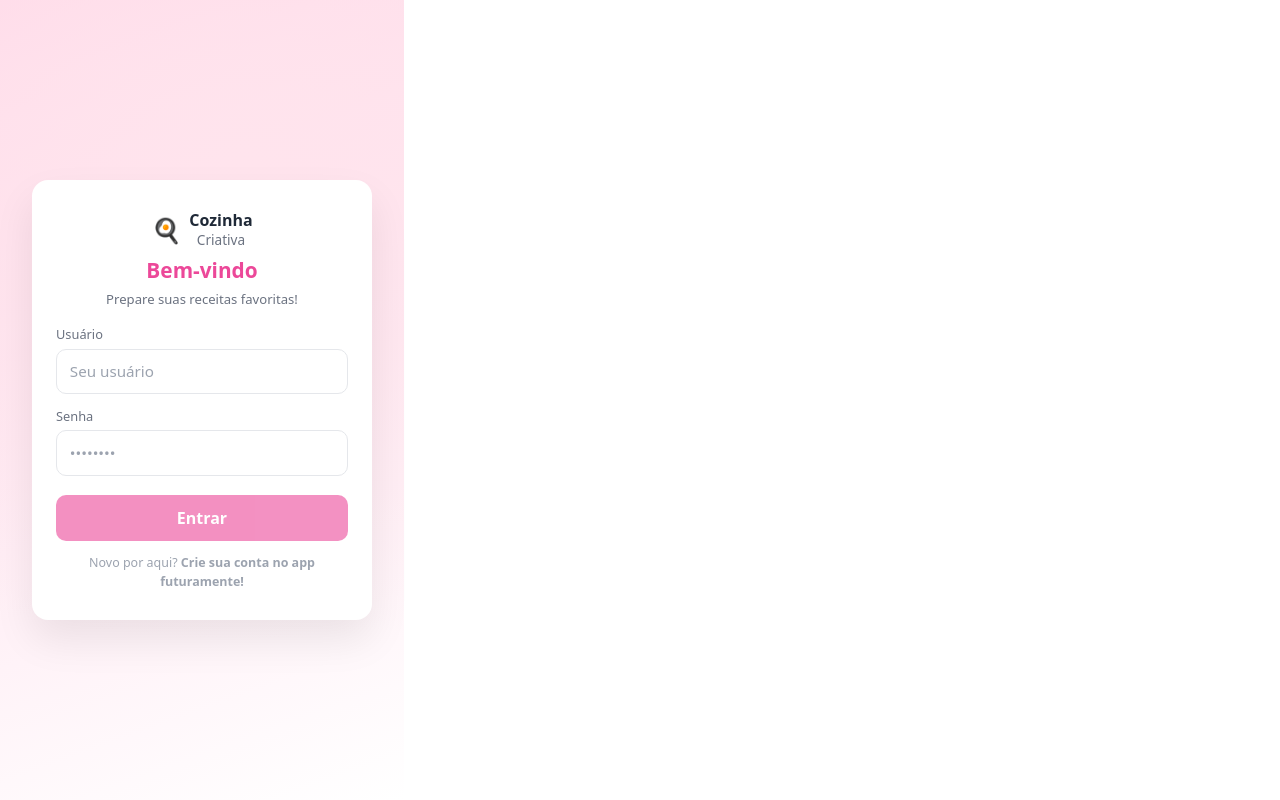
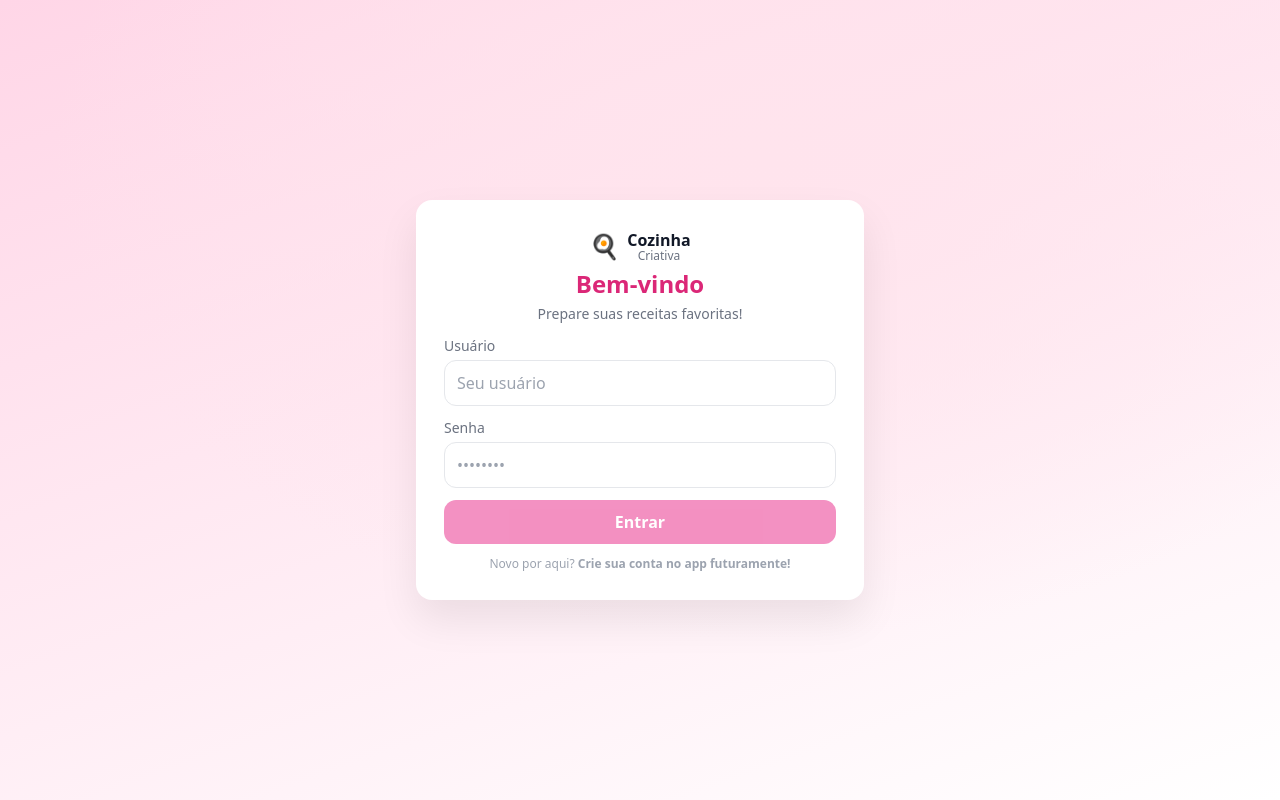
Before and after one commit to PRAT-PROF-EM-ANALISE-E-DESEN-SISTEMAS/cozinha-criativa-mackenzie, a React (Vite) app: page /login in a window 1280 px wide. Built offline with nearby package versions, Linux system fonts and the light colour scheme.

Commit message:
login page

```diff
--- a/src/components/login/AuthCard.jsx
+++ b/src/components/login/AuthCard.jsx
@@ -1,3 +1,13 @@
 export default function AuthCard({ children }) {
-  return <div className="auth-card">{children}</div>;
+  return (
+    <div
+      className="
+        w-full max-w-md rounded-2xl bg-white
+        p-6 sm:p-7 text-center
+        shadow-[0_20px_40px_rgba(0,0,0,0.08)]
+      "
+    >
+      {children}
+    </div>
+  );
 }
--- a/src/components/login/Brand.jsx
+++ b/src/components/login/Brand.jsx
@@ -1,10 +1,10 @@
 export default function Brand() {
   return (
-    <div className="brand" aria-label="Cozinha Criativa">
-      <span className="brand-logo" role="img" aria-hidden="true">🍳</span>
+    <div className="flex items-center justify-center gap-2 mb-1 text-gray-900">
+      <span className="text-2xl leading-none" role="img" aria-hidden="true">🍳</span>
       <div>
-        <div className="brand-title">Cozinha</div>
-        <div className="brand-subtitle">Criativa</div>
+        <div className="font-extrabold -mb-1">Cozinha</div>
+        <div className="text-xs text-gray-500">Criativa</div>
       </div>
     </div>
   );
--- a/src/components/login/LoginForm.jsx
+++ b/src/components/login/LoginForm.jsx
@@ -11,7 +11,6 @@ export default function LoginForm({ onSubmit }) {
 
     try {
       setLoading(true);
-      // chama a ação de login da sua app
       await (onSubmit ? onSubmit({ usuario, senha }) : Promise.resolve());
     } finally {
       setLoading(false);
@@ -19,11 +18,16 @@ export default function LoginForm({ onSubmit }) {
   }
 
   return (
-    <form onSubmit={handleSubmit} className="form">
-      <label className="field">
-        <span className="label">Usuário</span>
+    <form onSubmit={handleSubmit} className="mt-3 space-y-3">
+      <label className="block text-left">
+        <span className="block text-xs sm:text-sm text-gray-500 mb-1">Usuário</span>
         <input
-          className="input"
+          className="
+            w-full rounded-xl border border-gray-200
+            px-3 py-2.5 text-sm sm:text-base
+            placeholder:text-gray-400
+            outline-none focus:border-pink-500 focus:ring-2 focus:ring-pink-500/30
+          "
           type="text"
           autoComplete="username"
           value={usuario}
@@ -33,10 +37,15 @@ export default function LoginForm({ onSubmit }) {
         />
       </label>
 
-      <label className="field">
-        <span className="label">Senha</span>
+      <label className="block text-left">
+        <span className="block text-xs sm:text-sm text-gray-500 mb-1">Senha</span>
         <input
-          className="input"
+          className="
+            w-full rounded-xl border border-gray-200
+            px-3 py-2.5 text-sm sm:text-base
+            placeholder:text-gray-400
+            outline-none focus:border-pink-500 focus:ring-2 focus:ring-pink-500/30
+          "
           type="password"
           autoComplete="current-password"
           value={senha}
@@ -46,7 +55,15 @@ export default function LoginForm({ onSubmit }) {
         />
       </label>
 
-      <button className="btn" disabled={!usuario || !senha || loading}>
+      <button
+        className="
+          w-full rounded-xl bg-pink-500 text-white font-semibold
+          py-2.5 text-sm sm:text-base
+          hover:bg-pink-600 transition
+          disabled:opacity-60 disabled:cursor-not-allowed
+        "
+        disabled={!usuario || !senha || loading}
+      >
         {loading ? "Entrando..." : "Entrar"}
       </button>
     </form>
--- a/src/components/login/Welcome.jsx
+++ b/src/components/login/Welcome.jsx
@@ -1,8 +1,10 @@
 export default function Welcome() {
   return (
     <>
-      <h1 className="welcome">Bem-vindo</h1>
-      <p className="helper">Prepare suas receitas favoritas!</p>
+      <h1 className="text-pink-600 font-extrabold text-xl sm:text-2xl">Bem-vindo</h1>
+      <p className="text-gray-500 text-xs sm:text-sm mt-1">
+        Prepare suas receitas favoritas!
+      </p>
     </>
   );
 }
--- a/src/index.css
+++ b/src/index.css
@@ -2,71 +2,41 @@
 @tailwind components;
 @tailwind utilities;
 
-:root {
-  font-family: system-ui, Avenir, Helvetica, Arial, sans-serif;
-  line-height: 1.5;
-  font-weight: 400;
+/* Base/reset: remove os estilos padrão do template do Vite
+   e deixa o app livre para ocupar a tela inteira. */
+@layer base {
+  *, ::before, ::after { box-sizing: border-box; }
 
-  color-scheme: light dark;
-  color: rgba(255, 255, 255, 0.87);
-  background-color: #242424;
+  /* Ocupa 100% da viewport */
+  html, body, #root {
+    width: 100%;
+    height: 100%;
+    min-height: 100%;
+  }
 
-  font-synthesis: none;
-  text-rendering: optimizeLegibility;
-  -webkit-font-smoothing: antialiased;
-  -moz-osx-font-smoothing: grayscale;
-}
+  /* Nada de flex/centro global; fundo neutro
+     (as páginas controlam o fundo via classes do Tailwind) */
+  body {
+    margin: 0;
+    background: #fff;
+    color: #111827; /* gray-900 */
+    font-family: ui-sans-serif, system-ui, -apple-system, "Segoe UI",
+                 Roboto, Helvetica, Arial, "Apple Color Emoji", "Segoe UI Emoji";
+    -webkit-font-smoothing: antialiased;
+    -moz-osx-font-smoothing: grayscale;
+    text-rendering: optimizeLegibility;
+  }
 
-a {
-  font-weight: 500;
-  color: #646cff;
-  text-decoration: inherit;
-}
-a:hover {
-  color: #535bf2;
-}
+  /* Remove limites do template do Vite */
+  #root {
+    max-width: none;
+    margin: 0;
+    padding: 0;
+    text-align: initial;
+  }
 
-body {
-  margin: 0;
-  display: flex;
-  place-items: center;
-  min-width: 320px;
-  min-height: 100vh;
-}
-
-h1 {
-  font-size: 3.2em;
-  line-height: 1.1;
-}
-
-button {
-  border-radius: 8px;
-  border: 1px solid transparent;
-  padding: 0.6em 1.2em;
-  font-size: 1em;
-  font-weight: 500;
-  font-family: inherit;
-  background-color: #1a1a1a;
-  cursor: pointer;
-  transition: border-color 0.25s;
-}
-button:hover {
-  border-color: #646cff;
-}
-button:focus,
-button:focus-visible {
-  outline: 4px auto -webkit-focus-ring-color;
-}
-
-@media (prefers-color-scheme: light) {
-  :root {
-    color: #213547;
-    background-color: #ffffff;
-  }
-  a:hover {
-    color: #747bff;
-  }
-  button {
-    background-color: #f9f9f9;
+  /* Usa a unidade moderna em devices móveis quando disponível */
+  @supports (height: 100svh) {
+    html, body, #root { min-height: 100svh; }
   }
 }
--- a/src/pages/login/LoginPage.jsx
+++ b/src/pages/login/LoginPage.jsx
@@ -1,7 +1,4 @@
-
-import "./login.css";
 import { AuthCard, Brand, Welcome, LoginForm } from "../../components/login";
-
 
 export default function LoginPage() {
   async function handleLogin({ usuario, senha }) {
@@ -9,12 +6,18 @@ export default function LoginPage() {
   }
 
   return (
-    <main className="login-bg">
+    <main
+      className="
+        min-h-[100svh] grid place-items-center overflow-x-hidden
+        px-4
+        bg-[radial-gradient(1200px_800px_at_60%_20%,#ffe4ed_0%,transparent_60%),linear-gradient(160deg,#ffd6e7,#ffffff)]
+      "
+    >
       <AuthCard>
         <Brand />
         <Welcome />
         <LoginForm onSubmit={handleLogin} />
-        <p className="footer">
+        <p className="mt-3 text-[11px] sm:text-xs text-gray-400">
           Novo por aqui? <strong>Crie sua conta no app futuramente!</strong>
         </p>
       </AuthCard>
--- a/src/pages/login/login.css
+++ /dev/null
@@ -1,61 +0,0 @@
-:root{
-  --pink-50:#ffe4ed;
-  --pink-100:#ffd6e7;
-  --text-900:#1f2937;
-  --muted:#6b7280;
-  --muted-2:#9ca3af;
-  --accent:#ec4899;
-  --accent-700:#db2777;
-}
-
-*{box-sizing:border-box}
-
-.login-bg{
-  min-height:100dvh;
-  display:flex;
-  align-items:center;
-  justify-content:center;
-  padding:2rem;
-  background: radial-gradient(1200px 800px at 60% 20%, var(--pink-50), transparent 60%),
-              linear-gradient(160deg, var(--pink-100), #fff);
-}
-
-.auth-card{
-  width:340px;
-  background:#fff;
-  border-radius:16px;
-  padding:28px 24px;
-  box-shadow:0 20px 40px rgba(0,0,0,.08);
-  text-align:center;
-}
-
-.brand{
-  display:flex; align-items:center; justify-content:center; gap:.5rem;
-  margin-bottom:.25rem; color:var(--text-900);
-}
-.brand-logo{font-size:24px; line-height:1}
-.brand-title{font-weight:800; margin-bottom:-2px}
-.brand-subtitle{font-size:.85rem; color:var(--muted)}
-
-.welcome{font-size:1.3rem; margin:.5rem 0; color:var(--accent); font-weight:800}
-.helper{font-size:.82rem; color:var(--muted); margin-bottom:1rem}
-
-.form{margin-top:.5rem}
-.field{display:block; text-align:left; margin-bottom:.8rem}
-.label{display:block; font-size:.8rem; color:var(--muted); margin-bottom:.25rem}
-.input{
-  width:100%; padding:.65rem .8rem;
-  border:1px solid #e5e7eb; border-radius:10px; font-size:.95rem;
-  outline:none; transition:border-color .15s ease;
-}
-.input:focus{border-color:var(--accent)}
-
-.btn{
-  width:100%; margin-top:.4rem; padding:.7rem .8rem;
-  border:none; border-radius:10px; cursor:pointer;
-  background:var(--accent); color:#fff; font-weight:700;
-}
-.btn:disabled{opacity:.6; cursor:not-allowed}
-.btn:not(:disabled):hover{background:var(--accent-700)}
-
-.footer{margin-top:.8rem; font-size:.78rem; color:var(--muted-2)}
```
